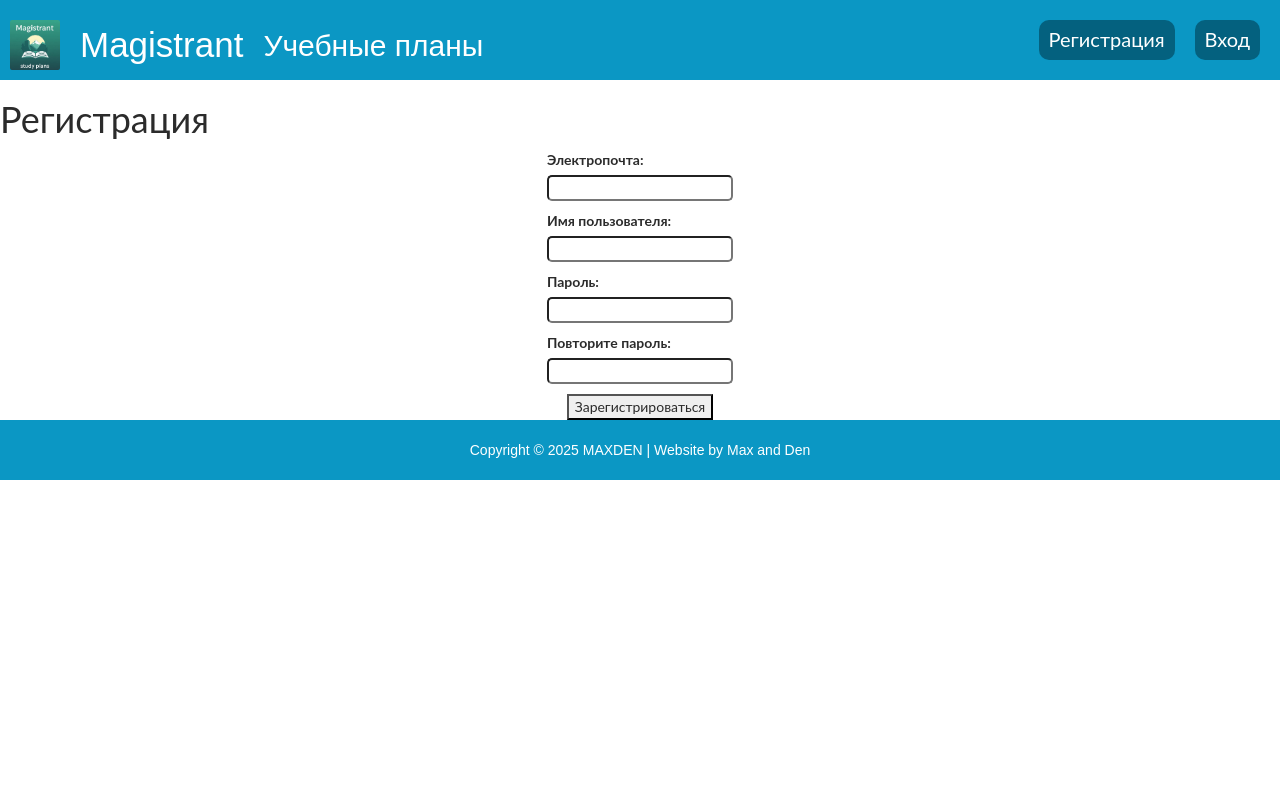
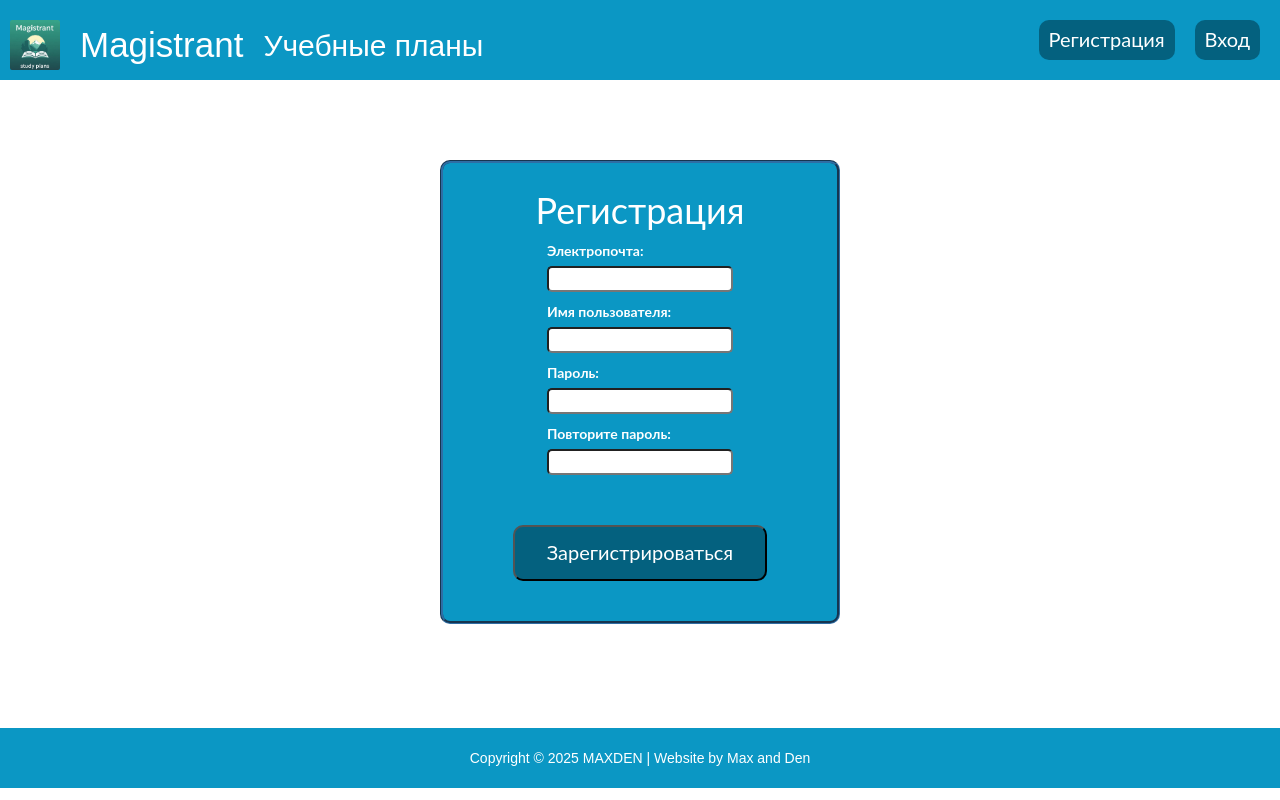
Before and after one commit to IVIaximushka/PythonLibsWeb, a Django app: page /registration/ in a window 1280 px wide. Run offline with Django 5.2, Linux system fonts and the light colour scheme.

Commit message:
add registration style

```diff
--- a/web/static/css/mystyle.css
+++ b/web/static/css/mystyle.css
@@ -32,8 +32,21 @@
     display: flex;
     flex-direction: column;
     align-items: center;
+}
 
+.reg-form{
+    margin: 10vh 0 0 0;
+    padding: 1vh 5vh 5vh 5vh;
+    background-color: #0b97c4;
+    border: groove #2e6da4;
+    border-radius: 10px;
+    width: 50vh;
+    color: white;
+    display: flex;
+    flex-direction: column;
+    align-items: center;
 }
+
 .flex-container{
     padding-top: 10px;
     display: flex;
--- a/web/templates/registration.html
+++ b/web/templates/registration.html
@@ -1,9 +1,13 @@
 {% extends 'base.html' %}
 {% block content %}
-    <h1>Регистрация</h1>
-    <form action="" method="post">
-        {% csrf_token %}
-        {{ form.as_p }}
-        <button>Зарегистрироваться</button>
-    </form>
+    <div class="form-wrapper">
+        <div class="reg-form">
+            <h1>Регистрация</h1>
+            <form action="" method="post">
+                {% csrf_token %}
+                {{ form.as_p }}
+                <button class="button2">Зарегистрироваться</button>
+            </form>
+        </div>
+    </div>
 {% endblock %}
```
